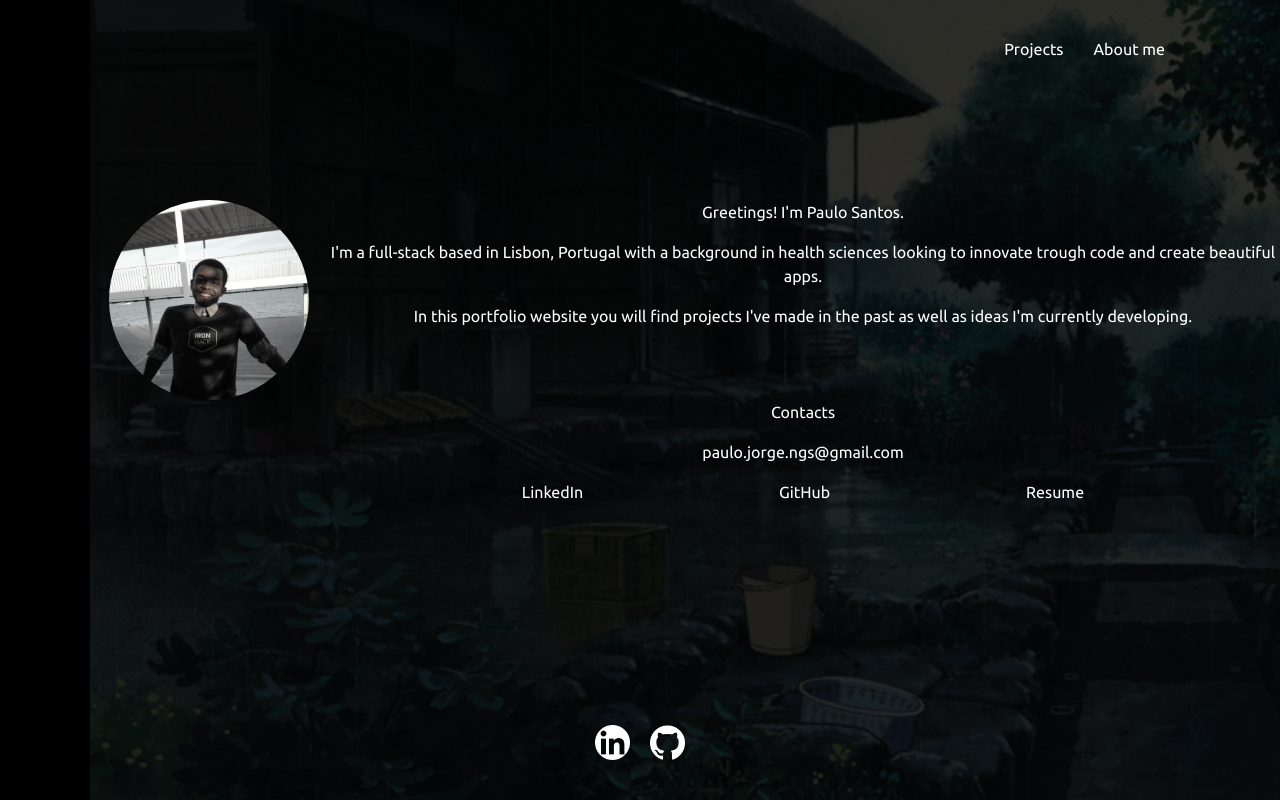
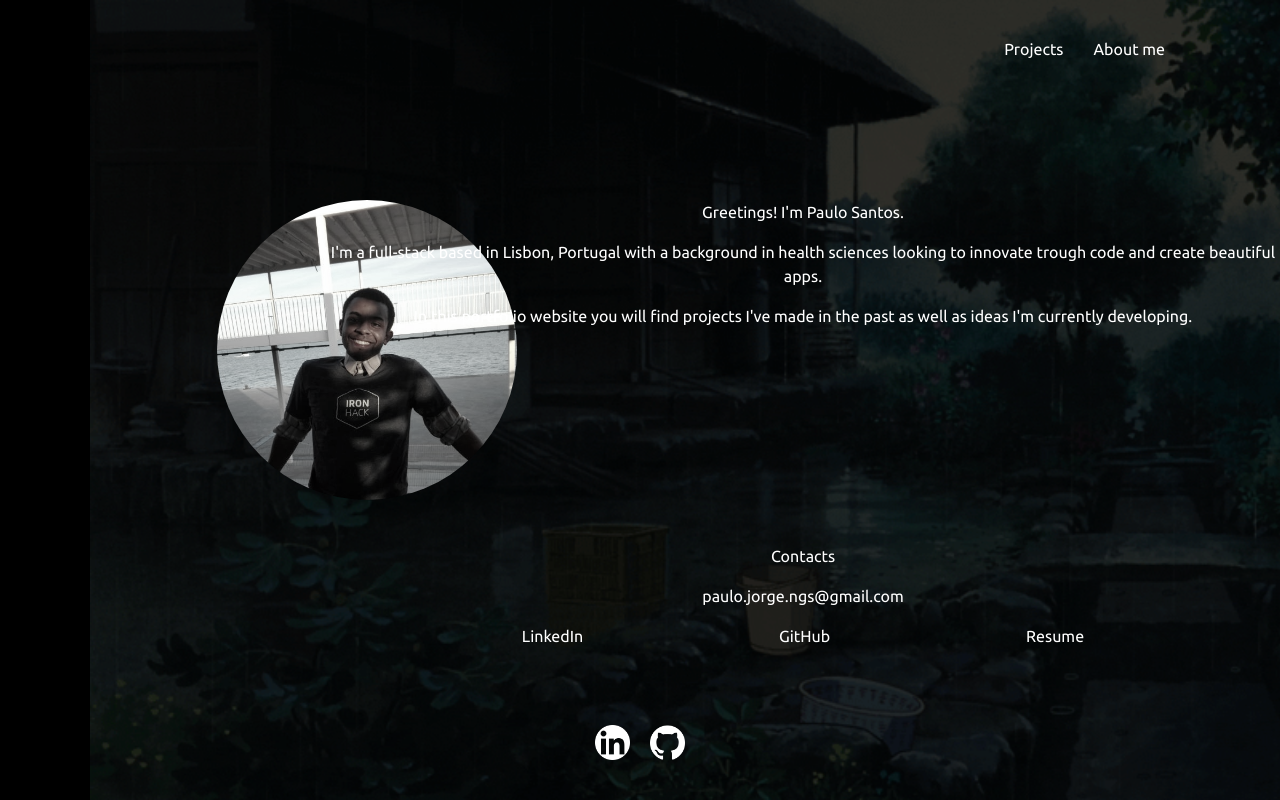
Before and after one commit to Jorge-Neves/Paulo-Santos-Web-Dev-Portfolio, a React (Create React App) app: page /about in a window 1280 px wide. Built offline with nearby package versions, Linux system fonts and the light colour scheme.

Commit message:
about me image sizing

```diff
--- a/src/Components/AboutMe.css
+++ b/src/Components/AboutMe.css
@@ -1,6 +1,6 @@
 .portraitImageSizing{
     border-radius: 50%;
-    width: 200px;
+    width: 300px;
     filter: opacity(50%);
     filter: grayscale(80%);
 
@@ -8,7 +8,7 @@
 
 .portraitImageSizing:hover{
     border-radius: 50%;
-    width: 200px;
+    width: 350px;
     filter: opacity(100%);
     filter: grayscale(0%);
     transition-duration: 1s;
--- a/src/Components/AboutMe.js
+++ b/src/Components/AboutMe.js
@@ -19,9 +19,9 @@ function AboutMe(){
             <Row className="upperSpacing">
             </Row>
             <Row>
+                <Col sm={2}>
+                </Col>
                 <Col sm={1}>
-                </Col>
-                <Col sm={2}>
                     <Fade bottom>
                         <a href="https://www.linkedin.com/in/paulo-j-santos/" target="_blank"><img src="/paulo.png" alt="A photograph of Paulo Santos" className="portraitImageSizing" /> </a>
                     </Fade>
@@ -32,14 +32,7 @@ function AboutMe(){
                     <p className="textColor">I'm a full-stack based in Lisbon, Portugal with a background in health sciences looking to innovate trough code and create beautiful apps. </p>
                     <p className="textColor">In this portfolio website you will find projects I've made in the past as well as ideas I'm currently developing. </p>
                 </Fade>
-
-                </Col>
-            </Row>
-            <Row>
-                <Col sm={3}>
-
-                </Col>
-                <Col sm={9}>
+                <div className="upperSpacing"></div>
                 <Fade bottom>
                     <p className="textColor"> Contacts </p>
                 </Fade>
@@ -67,6 +60,14 @@ function AboutMe(){
 
                 </Col>
             </Row>
+            <Row>
+                <Col sm={3}>
+
+                </Col>
+                <Col sm={9}>
+
+                </Col>
+            </Row>
             <Footer />
         </Container>
     )
```
